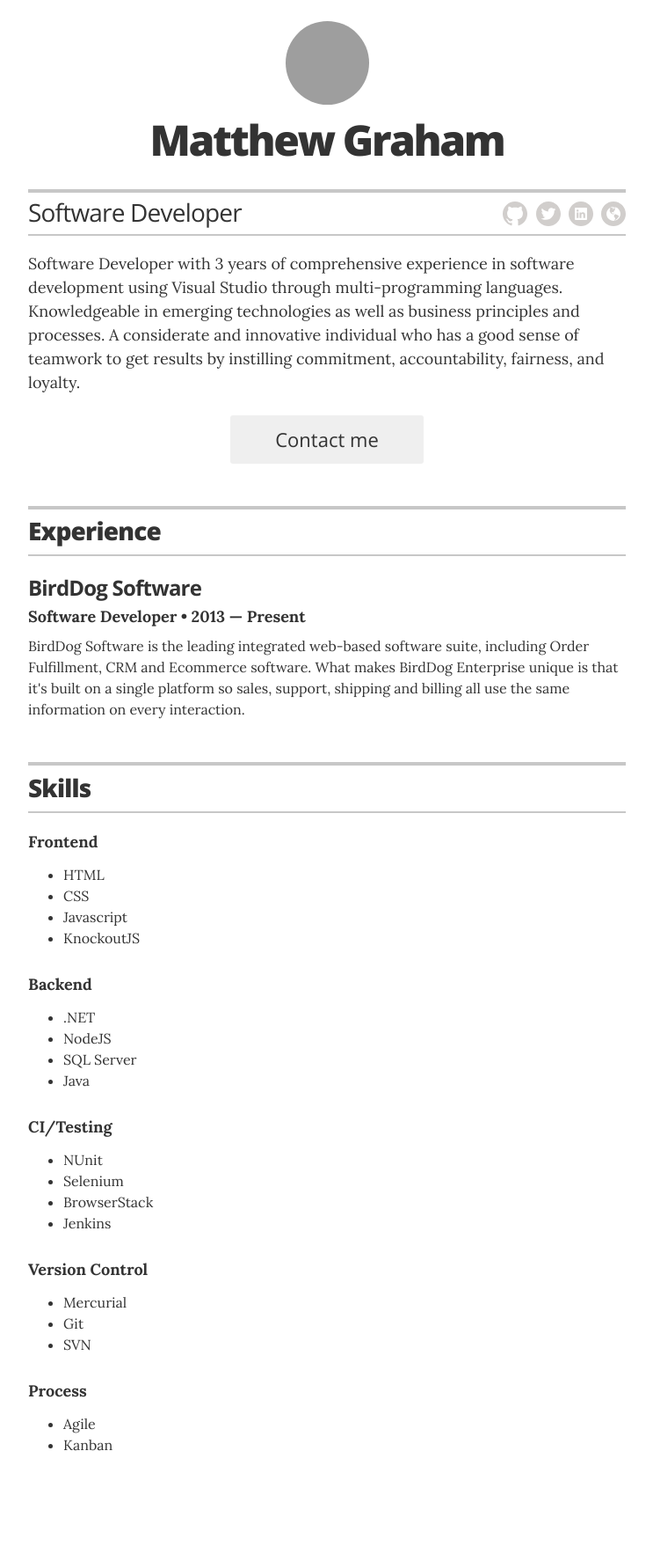
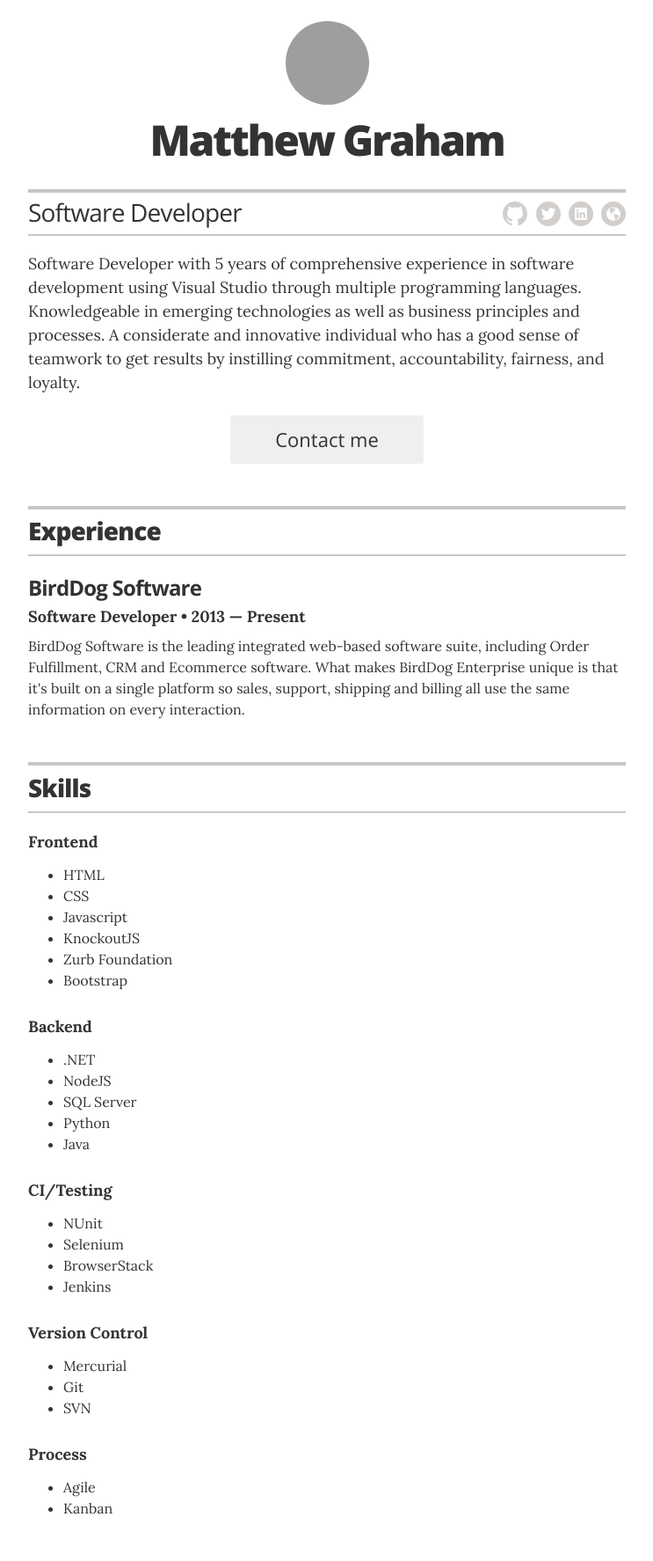
Before and after one commit to JonBons/jonbons.github.io, a Jekyll site: the page built from index.html, in a window 1280 px wide. Shown: the whole page at 88% size, without its empty margins (268-1011 px from the left). Built offline with Jekyll 4.4.1, drawn with Linux system fonts in a browser that asks for light colours; before the commit the page ends 1702 px from its top, so only the background shows below that; grey boxes are pictures that could not be loaded.

Commit message:
Update resume.html

```diff
--- a/_layouts/resume.html
+++ b/_layouts/resume.html
@@ -32,7 +32,7 @@
         </div>
 
         <div class="executive-summary no-print" itemprop="description">
-          <p>Software Developer with 3 years of comprehensive experience in software development using Visual Studio through multi-programming languages. Knowledgeable in emerging technologies as well as business principles and processes. A considerate and innovative individual who has a good sense of teamwork to get results by instilling commitment, accountability, fairness, and loyalty.</p>
+          <p>Software Developer with 5 years of comprehensive experience in software development using Visual Studio through multiple programming languages. Knowledgeable in emerging technologies as well as business principles and processes. A considerate and innovative individual who has a good sense of teamwork to get results by instilling commitment, accountability, fairness, and loyalty.</p>
         </div>
 
         {% if site.resume_looking_for_work == 'yes' %}
@@ -121,6 +121,8 @@
             <li>CSS</li>
             <li>Javascript</li>
             <li>KnockoutJS</li>
+            <li>Zurb Foundation</li>
+            <li>Bootstrap</li>
           </ul>
         </div>
 
@@ -130,6 +132,7 @@
             <li>.NET</li>
             <li>NodeJS</li>
             <li>SQL Server</li>
+            <li>Python</li>
             <li>Java</li>
           </ul>
         </div>
```
